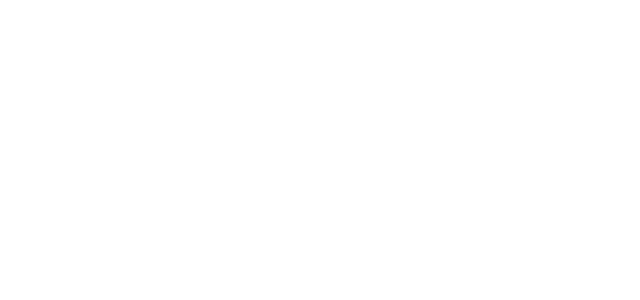
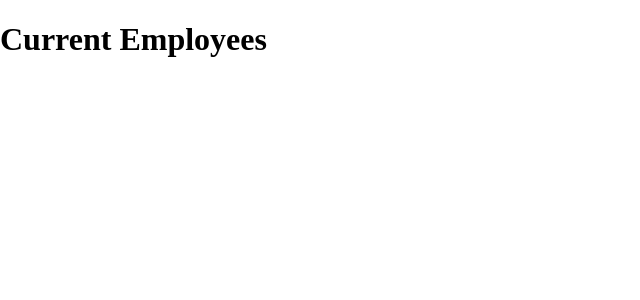
Before and after one commit to MathieuBouvet/MathieuBouvet_14_11032022, a React (Create React App) app: page /employees in a window 1280 px wide. Shown: the top 300 px of the page, without its empty margins (0-640 px from the left). Built offline with nearby package versions, Linux system fonts and the light colour scheme.

Commit message:
Create the pages routing structure

```diff
--- a/src/App.js
+++ b/src/App.js
@@ -1,5 +1,19 @@
+import { BrowserRouter, Routes, Route } from "react-router-dom";
+
+import CreateEmployeePage from "./pages/CreateEmployeePage";
+import NotFoundPage from "./pages/NotFoundPage";
+import ViewEmployeesPage from "./pages/ViewEmployeesPage";
+
 function App() {
-  return <div className="App"></div>;
+  return (
+    <BrowserRouter>
+      <Routes>
+        <Route path="/" element={<CreateEmployeePage />} />
+        <Route path="employees" element={<ViewEmployeesPage />} />
+        <Route path="*" element={<NotFoundPage />} />
+      </Routes>
+    </BrowserRouter>
+  );
 }
 
 export default App;
--- /dev/null
+++ b/src/pages/CreateEmployeePage.jsx
@@ -0,0 +1,11 @@
+const CreateEmployeePage = () => {
+  return (
+    <>
+      <header>
+        <h1>HRnet</h1>
+      </header>
+    </>
+  );
+};
+
+export default CreateEmployeePage;
--- /dev/null
+++ b/src/pages/NotFoundPage.jsx
@@ -0,0 +1,11 @@
+import { Link } from "react-router-dom";
+
+const NotFoundPage = () => {
+  return (
+    <div>
+      Page does not exist. <Link to="/">return to homepage</Link>
+    </div>
+  );
+};
+
+export default NotFoundPage;
--- /dev/null
+++ b/src/pages/ViewEmployeesPage.jsx
@@ -0,0 +1,11 @@
+const ViewEmployeesPage = () => {
+  return (
+    <>
+      <header>
+        <h1>Current Employees</h1>
+      </header>
+    </>
+  );
+};
+
+export default ViewEmployeesPage;
```
